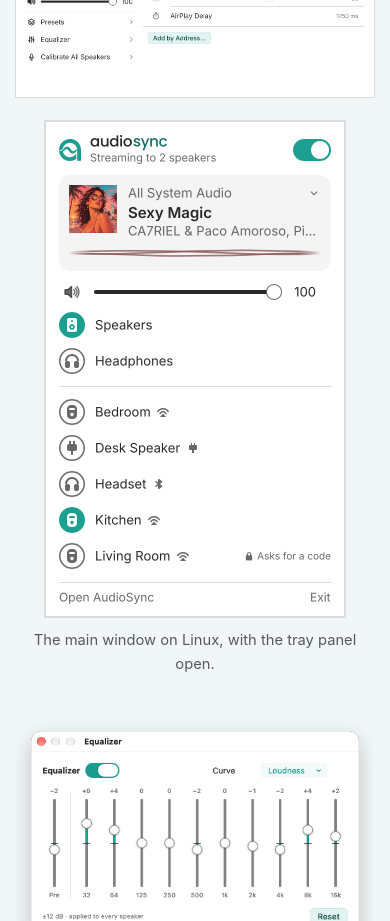
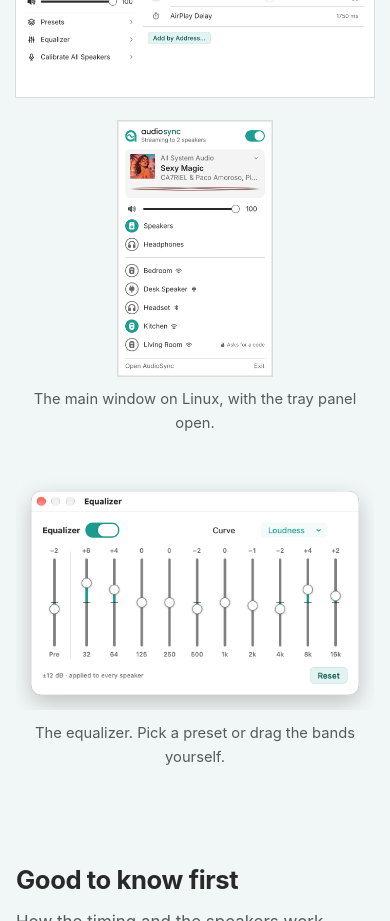
Before and after one commit to yassersutojoyo/audiosync, a plain HTML site: page site/index.html in a window 390 px wide. Shown: the part 5920-6841 px from the top of the page. Drawn offline with Linux system fonts and the light colour scheme.

Commit message:
Keep the menu bar and tray panel at the main window's scale on the site when the screenshots stack at phone width

```diff
--- a/site/index.html
+++ b/site/index.html
@@ -264,8 +264,9 @@
   @media (max-width: 640px) {
     .stage[data-os] { flex-direction: column; align-items: center; gap: 24px; }
     .stage[data-os] [data-slot] { flex: none; width: 100%; }
-    .stage [data-slot="panel"] { max-width: 348px; }
-    .stage[data-os="windows"] [data-slot="panel"], .stage[data-os="linux"] [data-slot="panel"] { max-width: 300px; }
+    /* Stacked, the panel keeps the main window's scale: its pixel width over the main shot's. */
+    .stage[data-os] [data-slot="panel"] { width: calc(100% * 696 / 1816); }
+    .stage[data-os="windows"] [data-slot="panel"], .stage[data-os="linux"] [data-slot="panel"] { width: calc(100% * 600 / 1392); }
   }
   .gallery-bar { display: flex; flex-wrap: wrap; gap: 12px; justify-content: space-between; align-items: center; }
   .gallery-bar[hidden] { display: none; }
```
